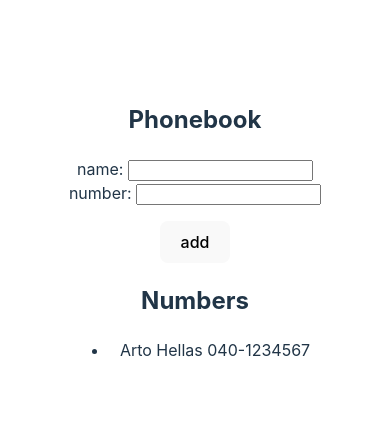
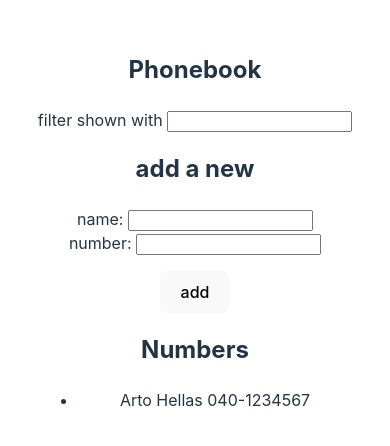
Before and after one commit to serkanok1983/FullStackOpen, a React (Vite) app in the folder part2/phonebook/: page / in a window 390 px wide. Shown: the part 192-638 px from the top of the page. Built offline with nearby package versions, Linux system fonts and the light colour scheme.

Commit message:
2.9 The Phonebook Step 4

```diff
--- a/part2/phonebook/src/App.jsx
+++ b/part2/phonebook/src/App.jsx
@@ -3,16 +3,18 @@ import './App.css'
 
 const App = () => {
   const [persons, setPersons] = useState([
-    { name: 'Arto Hellas', number: '040-1234567' },
+    { name: 'Arto Hellas', number: '040-1234567', id: 1 },
   ])
   const [newName, setNewName] = useState('')
   const [newNumber, setNewNumber] = useState('')
+  const [filter, setFilter] = useState('')
 
   const addPerson = (event) => {
     event.preventDefault()
     const personObject = {
       name: newName,
-      number: newNumber
+      number: newNumber,
+      id: persons.length + 1
     }
     if (persons.find(person => person.name === newName)) {
       alert(`${newName} is already added to phonebook`)
@@ -32,9 +34,17 @@ const App = () => {
     setNewNumber(event.target.value)
   }
 
+  const handleFilterChange = (event) => {
+    setFilter(event.target.value)
+  }
+
   return (
     <div>
       <h2>Phonebook</h2>
+      <div>
+        filter shown with <input value={filter} onChange={handleFilterChange} />
+      </div>
+      <h2>add a new</h2>
       <form onSubmit={addPerson}>
         <div>
           name: <input value={newName} onChange={handleNameChange} />
@@ -49,7 +59,7 @@ const App = () => {
       </form>
       <h2>Numbers</h2>
       <ul>
-        {persons.map(person =>
+        {persons.filter(person => person.name.toLowerCase().includes(filter.toLowerCase())).map(person =>
           <li key={person.name}>{person.name} {person.number}</li>
         )}</ul>
     </div>
```
